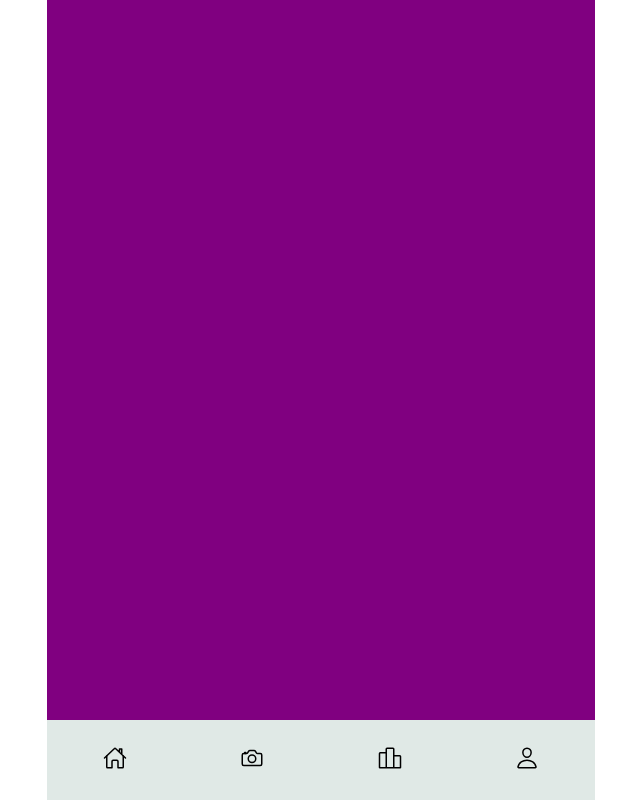
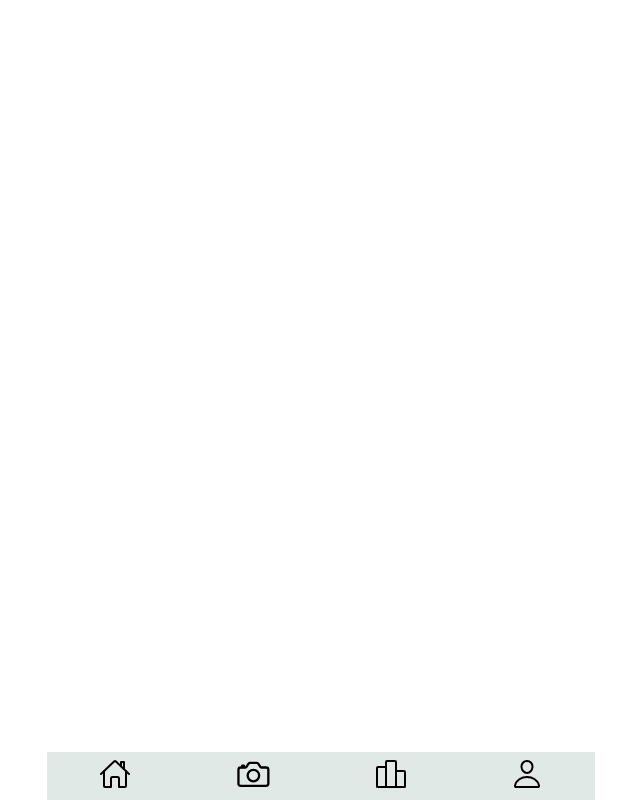
Before and after one commit to codeforsanjose/litter.ai, a React (Create React App) app in the folder client/: page /navbar in a window 1280 px wide. Shown: the whole page, without its empty margins (319-959 px from the left). Built offline with nearby package versions, Linux system fonts and the light colour scheme.

Commit message:
Navbar icons change color based on what page is displayed

```diff
--- a/client/src/App.jsx
+++ b/client/src/App.jsx
@@ -20,6 +20,7 @@ import Navbar from './components/Navbar';
 
 export default function App() {
   const [user, setUser] = useState(null);
+  const [activePage, setActivePage] = useState('home');
 
   useEffect(() => {
     const username = Cookies.get('username');
@@ -29,6 +30,7 @@ export default function App() {
   return (
     <div className="App">
       <Router>
+        <Navbar activePage={activePage} setActivePage={setActivePage} />
         <Routes>
           <Route path="/navbar" element={<Navbar />} />
           <Route path="/" element={<LandingPage user={user} />} />
--- a/client/src/Components/Navbar.jsx
+++ b/client/src/Components/Navbar.jsx
@@ -5,35 +5,47 @@ import {
   IoCameraOutline,
   IoPodiumOutline,
   IoPersonOutline,
-  // IoHome,
-  // IoCamera,
-  // IoPodium,
-  // IoPerson
+  IoHome,
+  IoCamera,
+  IoPodium,
+  IoPerson,
 } from 'react-icons/io5';
 import '../css/Navbar.css';
 
-export default function Navbar() {
+export default function Navbar({ activePage, setActivePage }) {
+  const changeActivePage = (page) => {
+    setActivePage(page);
+  };
+
   return (
     <nav className="navbar-container main-container">
       <ul className="navbar-wrapper">
         <li>
-          <Link to="/">
-            <IoHomeOutline className="navbar-icon" />
+          <Link to="/" onClick={() => changeActivePage('home')}>
+            {activePage === 'home'
+              ? <IoHome className="navbar-icon navbar-home-icon" />
+              : <IoHomeOutline className="navbar-icon navbar-home-icon" />}
           </Link>
         </li>
         <li>
-          <Link to="/capture">
-            <IoCameraOutline className="navbar-icon" />
+          <Link to="/capture" onClick={() => changeActivePage('capture')}>
+            {activePage === 'capture'
+              ? <IoCamera className="navbar-icon navbar-camera-icon" />
+              : <IoCameraOutline className="navbar-icon navbar-camera-icon" />}
           </Link>
         </li>
         <li>
-          <Link to="/leaderboard">
-            <IoPodiumOutline className="navbar-icon" />
+          <Link to="/leaderboard" onClick={() => changeActivePage('leaderboard')}>
+            {activePage === 'leaderboard'
+              ? <IoPodium className="navbar-icon navbar-lb-icon" />
+              : <IoPodiumOutline className="navbar-icon navbar-lb-icon" />}
           </Link>
         </li>
         <li>
-          <Link to="/profile">
-            <IoPersonOutline className="navbar-icon" />
+          <Link to="/profile" onClick={() => changeActivePage('profile')}>
+            {activePage === 'profile'
+              ? <IoPerson className="navbar-icon navbar-profile-icon" />
+              : <IoPersonOutline className="navbar-icon navbar-profile-icon" />}
           </Link>
         </li>
       </ul>
--- a/client/src/css/App.css
+++ b/client/src/css/App.css
@@ -26,6 +26,7 @@
   width: 100dvw;
   max-width: 100%;
   height: 100dvh;
+  max-height: 100%;
   display: grid;
   grid-template-rows: repeat(10, 1fr);
   justify-items: center;
@@ -117,14 +118,14 @@
 /* Phones */
 @media only screen and (max-width: 600px) {
   .main-container {
-    grid-column-start: 1;
+    grid-area: 1 / 1 / span 10 / span 1;
   }
 }
 
 /* Portrait tablets and large phones */
 @media only screen and (min-width: 601px) and (max-width: 1024px) {
   .main-container {
-    grid-column-start: 2;
+    grid-area: 1 / 2 / span 10 / span 1;
   }
 }
 
--- a/client/src/css/Landing.css
+++ b/client/src/css/Landing.css
@@ -124,7 +124,7 @@
   max-height: 100%;
   background-color: var(--main-green-half);
   z-index: -1;
-  grid-area: 1 / 1 / span 2 / span 10;
+  grid-area: 1 / 1 / span 10 / span 3;
   margin: 0;
 }
 
--- a/client/src/css/Navbar.css
+++ b/client/src/css/Navbar.css
@@ -1,24 +1,21 @@
 .navbar-container {
-  height: 100dvh;
   width: 100%;
+  height: 100%;
+  z-index: 100;
   display: flex;
-  background-color: purple;
   align-items: flex-end;
-  justify-content: center;
-  position: relative;
+  grid-area: 10 / 2 / span 1 / span 1;
 }
 
 .navbar-container
 .navbar-wrapper {
   list-style-type: none;
-  height: 10%;
+  height: 60%;
   width: 100%;
   background-color: var(--lb-gray);
   display: flex;
   align-items: center;
   justify-content: space-around;
-  position: relative;
-  bottom: 0;
   padding: 0;
   margin: 0;
 }
@@ -26,6 +23,12 @@
 .navbar-container
 .navbar-wrapper
 .navbar-icon {
-  font-size: 1.5rem;
+  font-size: 2rem;
   color: var(--black);
 }
+
+.navbar-container
+.navbar-wrapper
+.navbar-camera-icon {
+  font-size: 2.3rem;
+}
```
